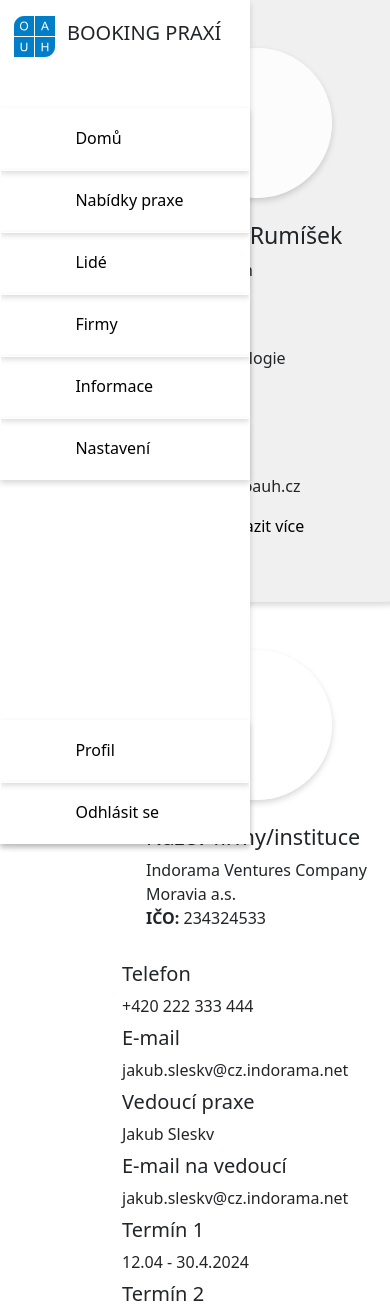
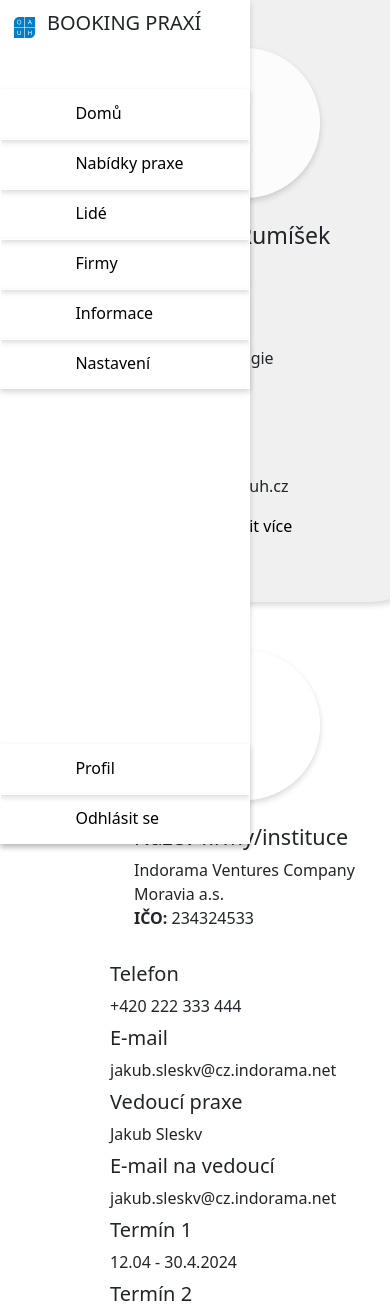
Before and after one commit to martinrumisek/booking_praxi, a CodeIgniter 4 app: the page made by app/Views/index.php in a window 390 px wide; the page is wider, and only the part inside the window is pictured. Shown: the top 1306 px of that part. Run offline with PHP 8.4 and a stand-in for CodeIgniter, Linux system fonts and the light colour scheme; the template is opened without the code that fills it, so the values that code supplies are empty; some libraries are stand-ins or nearby versions.

Commit message:
Zmenšení celého navigačního pruhu.

```diff
--- a/app/Views/layout/layout_nav.php
+++ b/app/Views/layout/layout_nav.php
@@ -19,7 +19,7 @@
         }
     .main-content {
             min-height: 200vh;
-            margin-left: 82px;
+            margin-left: 60px;
             width: 100%;
             transition: margin-left 0.3s ease;
         }
@@ -31,12 +31,12 @@
             margin-top: 16px;
             margin-left: 14px;
             padding-right: 4px;
-            width: 65px;
+            width: 45px;
             height: auto;
             opacity: 1;
         }
         .nav-container {
-            width: 82px;
+            width: 60px;
             position: fixed;
             top: 0;
             left: 0;
@@ -52,8 +52,8 @@
             margin-top: 43px;
         }
         .nav-item{
-            width: 82px;
-            height: 82px;
+            width: 60px;
+            height: 60px;
             background-color: #FFFFFF 0 0 no-repeat padding-box;
             box-shadow: 0px 3px 6px #00000029;
             border: 1px solid #FFFFFF;
@@ -113,47 +113,47 @@
         }
         @media (max-height: 800px){
             .nav-container{
-                width: 62px;
+                width: 50px;
             }
             .nav-item{
-                width: 62px;
-                height: 62px;
-            }
-            .nav-logo{
-                width: 45px;
-            }
-            .main-content{
-                margin-left: 62px;
-            }
-        }
-        @media (max-width: 800px){
-        .nav-container{
-            width: 62px;
-        }
-        .nav-item{
-            width: 62px;
-            height: 62px;
-        }
-        .nav-logo{
-            width: 45px;
-        }
-        .main-content{
-                margin-left: 62px;
-            }
-    }
-    @media (max-height: 620px){
-            .nav-container{
-                width: 42px;
-            }
-            .nav-item{
-                width: 42px;
-                height: 42px;
+                width: 50px;
+                height: 50px;
             }
             .nav-logo{
                 width: 25px;
             }
             .main-content{
-                margin-left: 42px;
+                margin-left: 50px;
+            }
+        }
+        @media (max-width: 800px){
+        .nav-container{
+            width: 50px;
+        }
+        .nav-item{
+            width: 50px;
+            height: 50px;
+        }
+        .nav-logo{
+            width: 25px;
+        }
+        .main-content{
+                margin-left: 50px;
+            }
+    }
+    @media (max-height: 620px){
+            .nav-container{
+                width: 40px;
+            }
+            .nav-item{
+                width: 40px;
+                height: 40px;
+            }
+            .nav-logo{
+                width: 19px;
+            }
+            .main-content{
+                margin-left: 40px;
             }
         }
     </style>
@@ -166,16 +166,16 @@
                 <p class="nav-text m-0 p-2 bold h5">BOOKING PRAXÍ</p>
                 </div>
                 <div class="nav-items">
-                    <a class="nav-icon" href="#home"><div class="nav-item d-flex justify-content-center align-items-center"><div class="nav-item-icon  d-flex justify-content-center aling-items-center"><i class="fa-solid fa-house nav-icon h2 m-0"></i></div><div class="nav-item-text d-flex aling-items-center"><p class="nav-text m-0 h6 text-bold">Domů</p></div></div></a>
-                    <a class="nav-icon" href="#list_praxe"><div class="nav-item d-flex justify-content-center align-items-center"><div class="nav-item-icon  d-flex justify-content-center aling-items-center"><i class="fa-solid fa-list-ul nav-icon h2 m-0"></i></div><div class="nav-item-text d-flex aling-items-center"><p class="nav-text m-0 h6 text-bold">Nabídky praxe</p></div></div></a>
-                    <a class="nav-icon" href="#people"><div class="nav-item d-flex justify-content-center align-items-center"><div class="nav-item-icon  d-flex justify-content-center aling-items-center"><i class="fa-solid fa-user-group nav-icon h2 m-0"></i></div><div class="nav-item-text d-flex aling-items-center"><p class="nav-text m-0 h6 text-bold">Lidé</p></div></div></a>
-                    <a class="nav-icon" href="#company"><div class="nav-item d-flex justify-content-center align-items-center"><div class="nav-item-icon  d-flex justify-content-center aling-items-center"><i class="fa-solid fa-building nav-icon h2 m-0"></i></div><div class="nav-item-text d-flex aling-items-center"><p class="nav-text m-0 h6 text-bold">Firmy</p></div></div></a>
-                    <a class="nav-icon" href="#info"><div class="nav-item d-flex justify-content-center align-items-center"><div class="nav-item-icon  d-flex justify-content-center aling-items-center"><i class="fa-solid fa-circle-info nav-icon h2 m-0"></i></div><div class="nav-item-text d-flex aling-items-center"><p class="nav-text m-0 h6 text-bold">Informace</p></div></div></a>
-                    <a class="nav-icon" href="#setting"><div class="nav-item d-flex justify-content-center align-items-center"><div class="nav-item-icon  d-flex justify-content-center aling-items-center"><i class="fa-solid fa-gear nav-icon h2 m-0"></i></div><div class="nav-item-text d-flex aling-items-center"><p class="nav-text m-0 h6 text-bold">Nastavení</p></div></div></a>
+                    <a class="nav-icon" href="#home"><div class="nav-item d-flex justify-content-center align-items-center"><div class="nav-item-icon  d-flex justify-content-center aling-items-center"><i class="fa-solid fa-house nav-icon h4 m-0"></i></div><div class="nav-item-text d-flex aling-items-center"><p class="nav-text m-0 h6 text-bold">Domů</p></div></div></a>
+                    <a class="nav-icon" href="#list_praxe"><div class="nav-item d-flex justify-content-center align-items-center"><div class="nav-item-icon  d-flex justify-content-center aling-items-center"><i class="fa-solid fa-list-ul nav-icon h4 m-0"></i></div><div class="nav-item-text d-flex aling-items-center"><p class="nav-text m-0 h6 text-bold">Nabídky praxe</p></div></div></a>
+                    <a class="nav-icon" href="#people"><div class="nav-item d-flex justify-content-center align-items-center"><div class="nav-item-icon  d-flex justify-content-center aling-items-center"><i class="fa-solid fa-user-group nav-icon h4 m-0"></i></div><div class="nav-item-text d-flex aling-items-center"><p class="nav-text m-0 h6 text-bold">Lidé</p></div></div></a>
+                    <a class="nav-icon" href="#company"><div class="nav-item d-flex justify-content-center align-items-center"><div class="nav-item-icon  d-flex justify-content-center aling-items-center"><i class="fa-solid fa-building nav-icon h4 m-0"></i></div><div class="nav-item-text d-flex aling-items-center"><p class="nav-text m-0 h6 text-bold">Firmy</p></div></div></a>
+                    <a class="nav-icon" href="#info"><div class="nav-item d-flex justify-content-center align-items-center"><div class="nav-item-icon  d-flex justify-content-center aling-items-center"><i class="fa-solid fa-circle-info nav-icon h4 m-0"></i></div><div class="nav-item-text d-flex aling-items-center"><p class="nav-text m-0 h6 text-bold">Informace</p></div></div></a>
+                    <a class="nav-icon" href="#setting"><div class="nav-item d-flex justify-content-center align-items-center"><div class="nav-item-icon  d-flex justify-content-center aling-items-center"><i class="fa-solid fa-gear nav-icon h4 m-0"></i></div><div class="nav-item-text d-flex aling-items-center"><p class="nav-text m-0 h6 text-bold">Nastavení</p></div></div></a>
                 </div>
                 <div class=" mt-auto">
-                    <a class="nav-icon" href="#profile"><div class="nav-item d-flex justify-content-center align-items-center"><div class="nav-item-icon  d-flex justify-content-center aling-items-center"><i class="fa-solid fa-user nav-icon h2 m-0"></i></div><div class="nav-item-text d-flex aling-items-center"><p class="nav-text m-0 h6 text-bold">Profil</p></div></div></a>
-                    <a class="nav-icon" href="#logout"><div class="nav-item nav-item-logout d-flex justify-content-center align-items-center"><div class="nav-item-icon  d-flex justify-content-center aling-items-center"><i class="fa-solid fa-right-from-bracket nav-icon h2 m-0"></i></div><div class="nav-item-text d-flex aling-items-center"><p class="nav-text m-0 h6 text-bold">Odhlásit se</p></div></div></a>
+                    <a class="nav-icon" href="#profile"><div class="nav-item d-flex justify-content-center align-items-center"><div class="nav-item-icon  d-flex justify-content-center aling-items-center"><i class="fa-solid fa-user nav-icon h4 m-0"></i></div><div class="nav-item-text d-flex aling-items-center"><p class="nav-text m-0 h6 text-bold">Profil</p></div></div></a>
+                    <a class="nav-icon" href="#logout"><div class="nav-item nav-item-logout d-flex justify-content-center align-items-center"><div class="nav-item-icon  d-flex justify-content-center aling-items-center"><i class="fa-solid fa-right-from-bracket nav-icon h4 m-0"></i></div><div class="nav-item-text d-flex aling-items-center"><p class="nav-text m-0 h6 text-bold">Odhlásit se</p></div></div></a>
                 </div>
             </div>
         </div>
```
